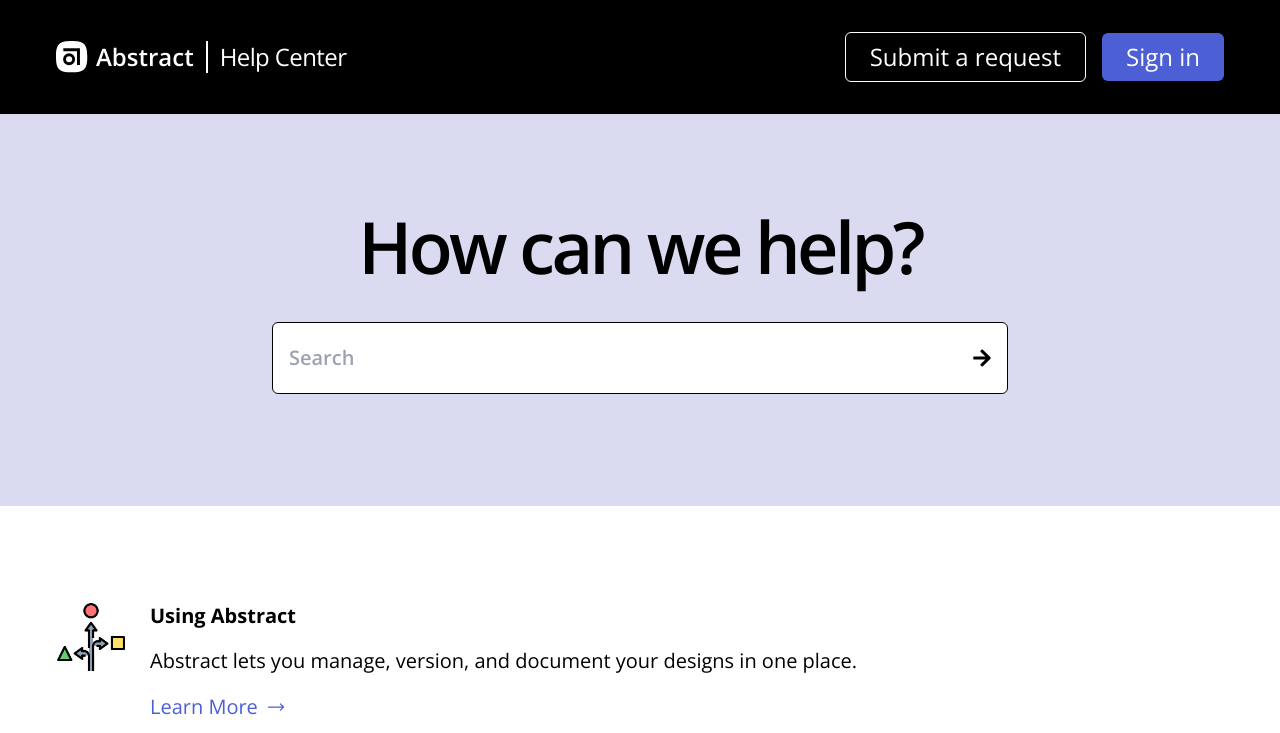
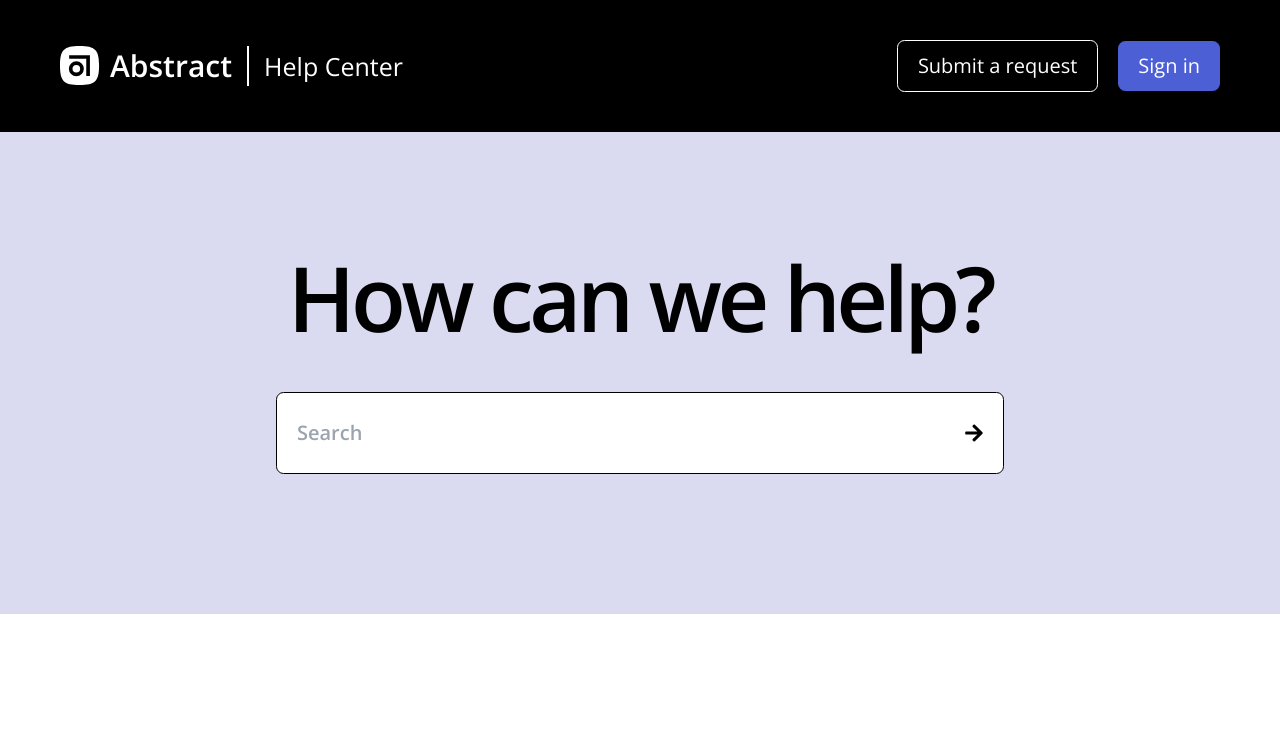
Before and after one commit to mohamedmostafakhudari/abstract-clone, a React (Vite) app: page / in a window 1280 px wide. Shown: the top 733 px of the page. Built offline with nearby package versions, Linux system fonts and the light colour scheme.

Commit message:
create flexible Button and Link components

```diff
--- a/package.json
+++ b/package.json
@@ -11,6 +11,7 @@
   },
   "dependencies": {
     "autoprefixer": "^10.4.16",
+    "class-variance-authority": "^0.7.0",
     "clsx": "^2.0.0",
     "postcss": "^8.4.30",
     "react": "^18.2.0",
--- a/src/App.jsx
+++ b/src/App.jsx
@@ -3,16 +3,24 @@ import Header from "./components/Header";
 import Container from "src/components/Container";
 import { benefits } from "src/data";
 import Benefit from "src/components/Benefit";
+import SearchForm from "src/components/SearchForm";
 function App() {
   return (
     <Layout>
-      <Header />
-      <main className="py-24">
-        <Container className={`flex flex-col items-start gap-24`}>
-          {benefits.map(({ title, content, imgSrc }, i) => (
-            <Benefit key={i} title={title} content={content} imgSrc={imgSrc} />
-          ))}
-        </Container>
+      <main className="">
+        <SearchForm />
+        <section className="py-24">
+          <Container className={`flex flex-col items-start gap-24`}>
+            {benefits.map(({ title, content, imgSrc }, i) => (
+              <Benefit
+                key={i}
+                title={title}
+                content={content}
+                imgSrc={imgSrc}
+              />
+            ))}
+          </Container>
+        </section>
       </main>
     </Layout>
   );
--- a/src/components/Benefit.jsx
+++ b/src/components/Benefit.jsx
@@ -1,5 +1,6 @@
 import React from "react";
 import { HiArrowLongRight } from "react-icons/hi2";
+import Link from "src/components/Link";
 
 const Benefit = ({ title, content, imgSrc }) => {
   return (
@@ -12,9 +13,13 @@ const Benefit = ({ title, content, imgSrc }) => {
           <h4 className="font-bold">{title}</h4>
           <p>{content}</p>
         </div>
-        <a href="#" className="flex w-fit items-center gap-2 text-primary">
-          Learn More <HiArrowLongRight />
-        </a>
+        <Link
+          href="#"
+          icon={<HiArrowLongRight className="" />}
+          className="flex w-fit items-center gap-2"
+        >
+          Learn More
+        </Link>
       </div>
     </div>
   );
--- /dev/null
+++ b/src/components/Button.jsx
@@ -0,0 +1,37 @@
+import { cva } from "class-variance-authority";
+import React from "react";
+const button = cva("text-white rounded-md duration-200 ease-in-out", {
+  variants: {
+    intent: {
+      primary: "bg-primary hover:bg-white hover:text-black",
+      secondary: "bg-transparent border",
+    },
+    size: {
+      small: ["text-sm", "py-1", "px-2"],
+      medium: ["text-base", "py-2", "px-4"],
+    },
+  },
+
+  defaultVariants: {
+    intent: "primary",
+    size: "medium",
+  },
+});
+
+const Button = ({ intent, size, type, className, children, ...props }) => {
+  if (type === "link") {
+    return (
+      <a className={button({ intent, size, className })} {...props}>
+        {children}
+      </a>
+    );
+  } else {
+    return (
+      <button className={button({ intent, size, className })} {...props}>
+        {children}
+      </button>
+    );
+  }
+};
+
+export default Button;
--- /dev/null
+++ b/src/components/Footer.jsx
@@ -0,0 +1,17 @@
+import React from "react";
+import Container from "src/components/Container";
+import FooterItem from "src/components/FooterItem";
+
+const Footer = () => {
+  return (
+    <footer id="footer" className="bg-black text-white">
+      <Container>
+        <div>
+          <FooterItem />
+        </div>
+      </Container>
+    </footer>
+  );
+};
+
+export default Footer;
--- /dev/null
+++ b/src/components/FooterItem.jsx
@@ -0,0 +1,20 @@
+import React from "react";
+
+const FooterItem = ({ title, links }) => {
+  return (
+    <div className="space-y-3">
+      <h3 className="font-bold">{title}</h3>
+      <ul className="text-lg">
+        {/* {links.map((link, i) => {
+          return (
+            <li key={i}>
+              <a href="#">{link}</a>
+            </li>
+          );
+        })} */}
+      </ul>
+    </div>
+  );
+};
+
+export default FooterItem;
--- a/src/components/Header.jsx
+++ b/src/components/Header.jsx
@@ -1,10 +1,11 @@
 import React from "react";
 import SearchForm from "./SearchForm";
+import Navbar from "src/components/Navbar";
 
 const Header = () => {
   return (
     <header>
-      <SearchForm />
+      <Navbar />
     </header>
   );
 };
--- a/src/components/Layout.jsx
+++ b/src/components/Layout.jsx
@@ -1,4 +1,6 @@
 import React from "react";
+import Footer from "src/components/Footer";
+import Header from "src/components/Header";
 import Navbar from "src/components/Navbar";
 
 const Layout = ({ children }) => {
@@ -7,8 +9,9 @@ const Layout = ({ children }) => {
       id="app"
       className="min-h-screen select-none bg-white font-body text-base"
     >
-      <Navbar />
+      <Header />
       {children}
+      <Footer />
     </div>
   );
 };
--- a/src/components/Link.jsx
+++ b/src/components/Link.jsx
@@ -1,23 +1,44 @@
 import clsx from "clsx";
+import { cva, cx } from "class-variance-authority";
 import React from "react";
 const linkVariant = {
-  primary:
-    "bg-primary duration-200 ease-in-out hover:bg-white hover:text-black",
+  primary: "",
   outline: "bg-transparent border border-white",
 };
 const linkType = {
-  button: "block rounded-md p-2 px-6",
+  button:
+    "bg-primary block rounded-md p-2 px-6 duration-200 ease-in-out hover:bg-white hover:text-black",
 };
 
-const Link = ({ type, variant, href, className, children }) => {
-  return type === "button" ? (
+const link = cva(["cursor-pointer", "whitespace-nowrap"], {
+  variants: {
+    intent: {
+      primary: ["text-primary"],
+      secondary: ["text-white"],
+    },
+    size: {
+      small: ["text-sm"],
+      medium: ["text-base"],
+      large: ["text-xl"],
+    },
+  },
+
+  defaultVariants: {
+    intent: "primary",
+    size: "medium",
+  },
+});
+const Link = ({ intent, size, icon, className, children, ...props }) => {
+  return (
     <a
-      href={href}
-      className={clsx(linkType[type], linkVariant[variant], className)}
+      className={cx(link({ intent, size, className }), "group relative")}
+      {...props}
     >
-      {children}
+      {/* underline */}
+      <div className="border-t-transparent group-hover:border-t-inherit absolute left-0 right-0 top-full h-[1px] -translate-y-[500%] border-t duration-200 ease-in-out"></div>
+      {children} {icon && icon}
     </a>
-  ) : null;
+  );
 };
 
 export default Link;
--- a/src/components/Navbar.jsx
+++ b/src/components/Navbar.jsx
@@ -7,6 +7,7 @@ import { FaSearch } from "react-icons/fa";
 import NavSearchForm from "./NavSearchForm";
 import clsx from "clsx";
 import Link from "./Link";
+import Button from "src/components/Button";
 
 const Navbar = () => {
   const [menuOpen, setMenuOpen] = React.useState(false);
@@ -22,9 +23,9 @@ const Navbar = () => {
             <LogoIcon />
             <span className="block font-semibold">Abstract</span>
           </a>
-          <a className="cursor-pointer whitespace-nowrap tracking-tight hover:underline">
+          <Link intent="secondary" size="large" href="#">
             Help Center
-          </a>
+          </Link>
         </div>
         <div className="flex items-center gap-4 xl:hidden">
           <FaSearch
@@ -34,12 +35,12 @@ const Navbar = () => {
           <BarsIcon menuOpen={menuOpen} setMenuOpen={setMenuOpen} />
         </div>
         <div className="hidden items-center gap-4 xl:flex">
-          <Link type="button" variant="outline" href="#" className={``}>
+          <Button intent="secondary" type="link" href="#" className={``}>
             Submit a request
-          </Link>
-          <Link type="button" variant="primary" href="#" className={``}>
+          </Button>
+          <Button type="link" href="#" className={``}>
             Sign in
-          </Link>
+          </Button>
         </div>
       </Container>
       <div className="xl:hidden">
--- a/src/index.css
+++ b/src/index.css
@@ -3,7 +3,9 @@
 @tailwind base;
 @tailwind utilities;
 @tailwind components;
-
+:root {
+  font-size: 125%;
+}
 html {
   box-sizing: border-box;
 }
@@ -20,7 +22,7 @@ h2 {
   @apply text-8xl;
 }
 h3 {
-  @apply text-5xl;
+  @apply text-2xl;
 }
 h4 {
   @apply text-xl;
--- a/tailwind.config.js
+++ b/tailwind.config.js
@@ -3,15 +3,15 @@ export default {
   content: ["./index.html", "./src/**/*.{js,ts,jsx,tsx}"],
   theme: {
     colors: {
+      inherit: "inherit",
+      transparent: "transparent",
+      current: "currentColor",
       primary: "#4C5FD5",
       neutral: "#dadbf1",
       white: "#fff",
       black: "#000",
     },
     extend: {
-      fontSize: {
-        base: "20px",
-      },
       fontFamily: {
         head: ["Open Sans", "sans-serif"],
         body: ["Open Sans", "sans-serif"],
```
Also changed, not shown: 1 other file (tests, documents, lock files or other folders).
